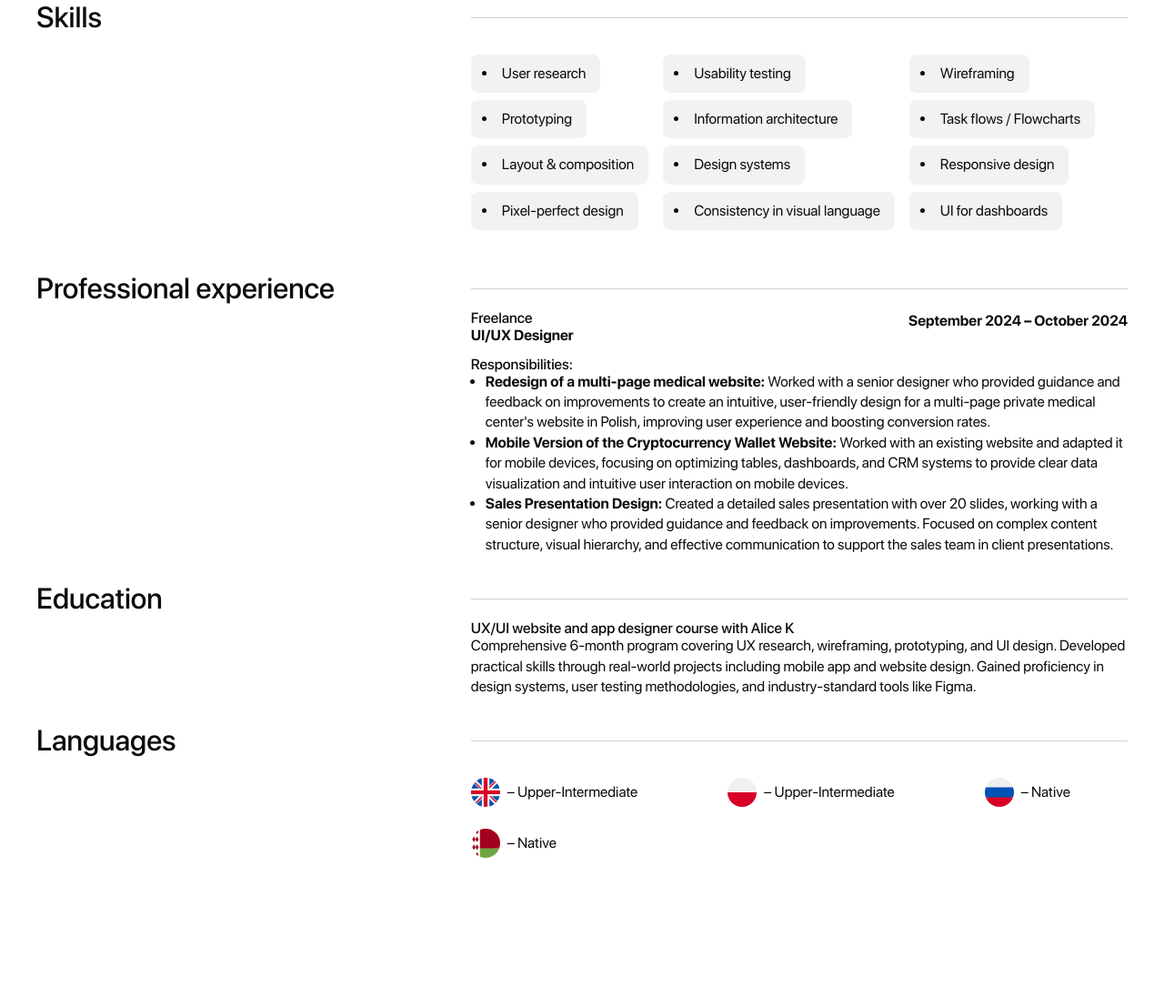
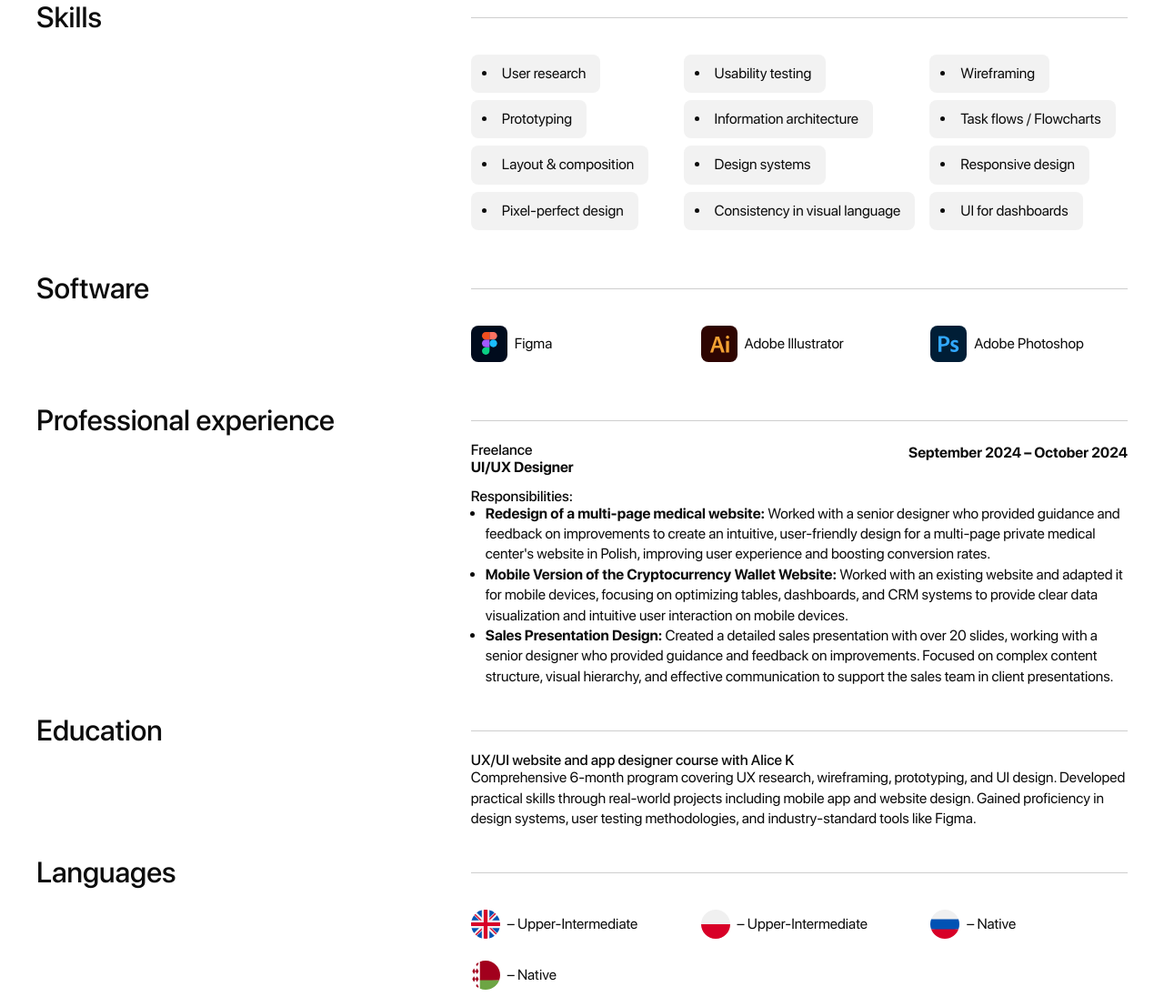
Before and after one commit to palinamarkovich/palinamarkovich.github.io, a website built with Vite: page index.html in a window 1280 px wide. Shown: the part 610-1717 px from the top of the page at 91% size. Before the commit the page ends 1633 px from the top, so only its background shows below. Built offline with nearby package versions, Linux system fonts and the light colour scheme.

Commit message:
Add software section

```diff
--- a/index.html
+++ b/index.html
@@ -92,6 +92,37 @@
 			</ul>
 		</div>
 	</section>
+	<section class="section software">
+		<h2 class="heading heading--lg section__heading">Software</h2>
+		<div class="section__content">
+			<ul class="list software__list">
+				<li class="list__item">
+					<img
+							class="software__icon"
+							src="/icons/apps/figma.svg"
+							alt="Figma icon"
+					>
+					Figma
+				</li>
+				<li class="list__item">
+					<img
+							class="software__icon"
+							src="/icons/apps/ai.svg"
+							alt="Adobe Illustrator icon"
+					>
+					Adobe Illustrator
+				</li>
+				<li class="list__item">
+					<img
+							class="software__icon"
+							src="/icons/apps/ps.svg"
+							alt="Adobe Photoshop icon"
+					>
+					Adobe Photoshop
+				</li>
+			</ul>
+		</div>
+	</section>
 	<section class="section experience">
 		<h2 class="heading heading--lg section__heading">Professional experience</h2>
 		<div class="section__content">
@@ -150,7 +181,7 @@
 				<li class="list__item language">
 					<img
 						class="language__flag"
-						src="./public/icons/flags/uk.svg"
+						src="/icons/flags/uk.svg"
 						alt="English"
 					>
 					– Upper-Intermediate
@@ -158,7 +189,7 @@
 				<li class="list__item language">
 					<img
 							class="language__flag"
-							src="./public/icons/flags/pl.svg"
+							src="/icons/flags/pl.svg"
 							alt="Polish"
 					>
 					– Upper-Intermediate
@@ -166,7 +197,7 @@
 				<li class="list__item language">
 					<img
 							class="language__flag"
-							src="./public/icons/flags/ru.svg"
+							src="/icons/flags/ru.svg"
 							alt="Russian"
 					>
 					– Native
@@ -174,7 +205,7 @@
 				<li class="list__item language">
 					<img
 							class="language__flag"
-							src="./public/icons/flags/by.svg"
+							src="/icons/flags/by.svg"
 							alt="Belarusian"
 					>
 					– Native
--- a/style.css
+++ b/style.css
@@ -232,7 +232,7 @@
 		list-style-position: inside;
 		display: grid;
 		width: fit-content;
-		grid-template-columns: repeat(var(--list-column-count), auto);
+		grid-template-columns: repeat(var(--list-column-count), 1fr);
 		row-gap: 0.5rem;
 		column-gap: 1rem;
 	}
@@ -292,7 +292,7 @@
 	.languages__list {
 		display: grid;
 		padding-inline-start: 0;
-		grid-template-columns: repeat(3, auto);
+		grid-template-columns: repeat(3, 1fr);
 		column-gap: 2.25em;
 		row-gap: 1.5em;
 		list-style: none;
@@ -309,3 +309,25 @@
 		object-fit: contain;
 	}
 }
+
+.software {
+	.list {
+		display: grid;
+		padding-inline-start: 0;
+		grid-template-columns: repeat(3, 1fr);
+		column-gap: 2.25em;
+		row-gap: 1.5em;
+		list-style: none;
+	}
+	.list__item {
+		display: flex;
+		align-items: center;
+		gap: 0.5em;
+	}
+	.software__icon {
+		inline-size: 2.5em;
+		block-size: 2.5em;
+		object-fit: cover;
+		border-radius: 0.5em;
+	}
+}
```
Also changed, not shown: public/icons/apps/figma.svg (renamed from public/icons/apps/fIgma.svg).
